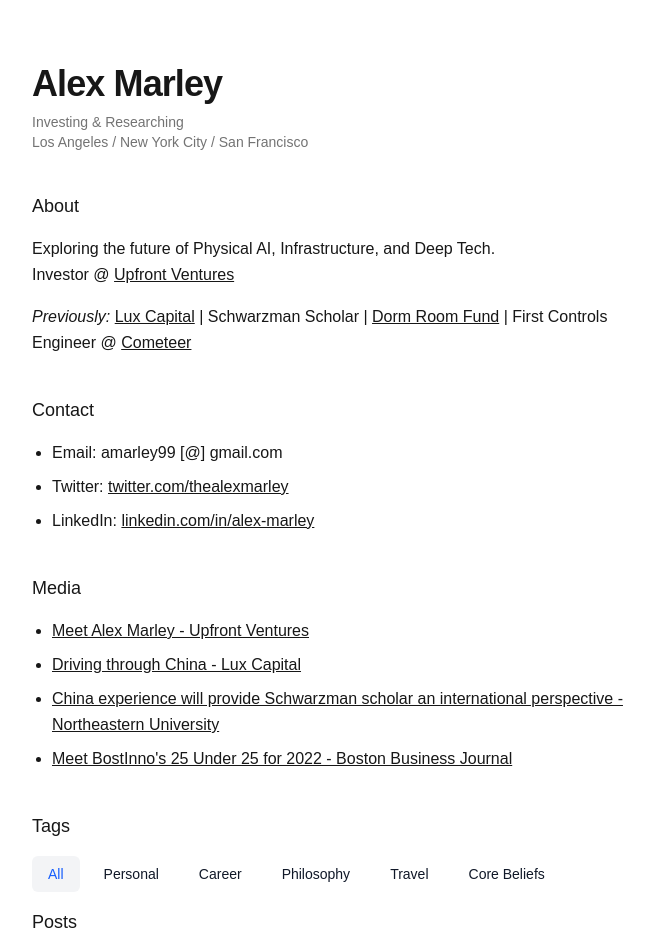
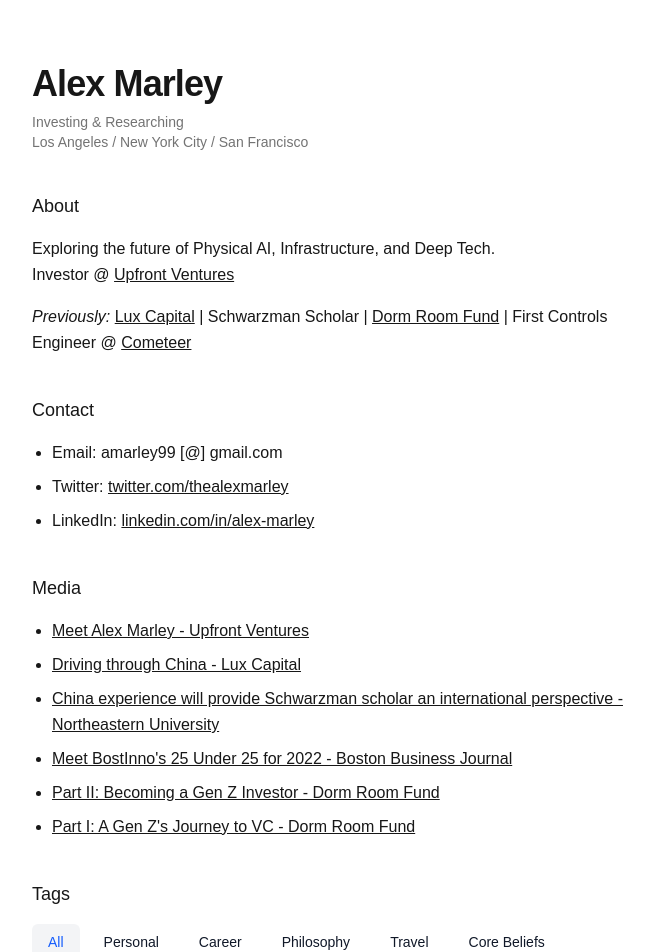
Before and after one commit to alexmarley/Website, a Next.js app: page / in a window 1280 px wide. Shown: the top 952 px of the page, without its empty margins (296-950 px from the left). Built offline with nearby package versions, Linux system fonts and the light colour scheme.

Commit message:
Add Dorm Room Fund VC journey articles to Media section
- Add Part II: Becoming a Gen Z Investor - Dorm Room Fund
- Add Part I: A Gen Z's Journey to VC - Dorm Room Fund
- Reorder articles with Part II appearing before Part I
- Update Part 2 to Part II for better formatting

```diff
--- a/app/page.tsx
+++ b/app/page.tsx
@@ -119,6 +119,26 @@
               Meet BostInno&apos;s 25 Under 25 for 2022 - Boston Business Journal
             </a>
           </li>
+          <li>
+            <a
+              href="https://dormroomfund.medium.com/part-2-becoming-a-gen-z-investor-e9f036dc55ac"
+              target="_blank"
+              rel="noopener noreferrer"
+              className="underline"
+            >
+              Part II: Becoming a Gen Z Investor - Dorm Room Fund
+            </a>
+          </li>
+          <li>
+            <a
+              href="https://dormroomfund.medium.com/part-i-a-gen-zs-journey-to-vc-dbdc2fad0591"
+              target="_blank"
+              rel="noopener noreferrer"
+              className="underline"
+            >
+              Part I: A Gen Z&apos;s Journey to VC - Dorm Room Fund
+            </a>
+          </li>
         </ul>
       </section>
 
```
